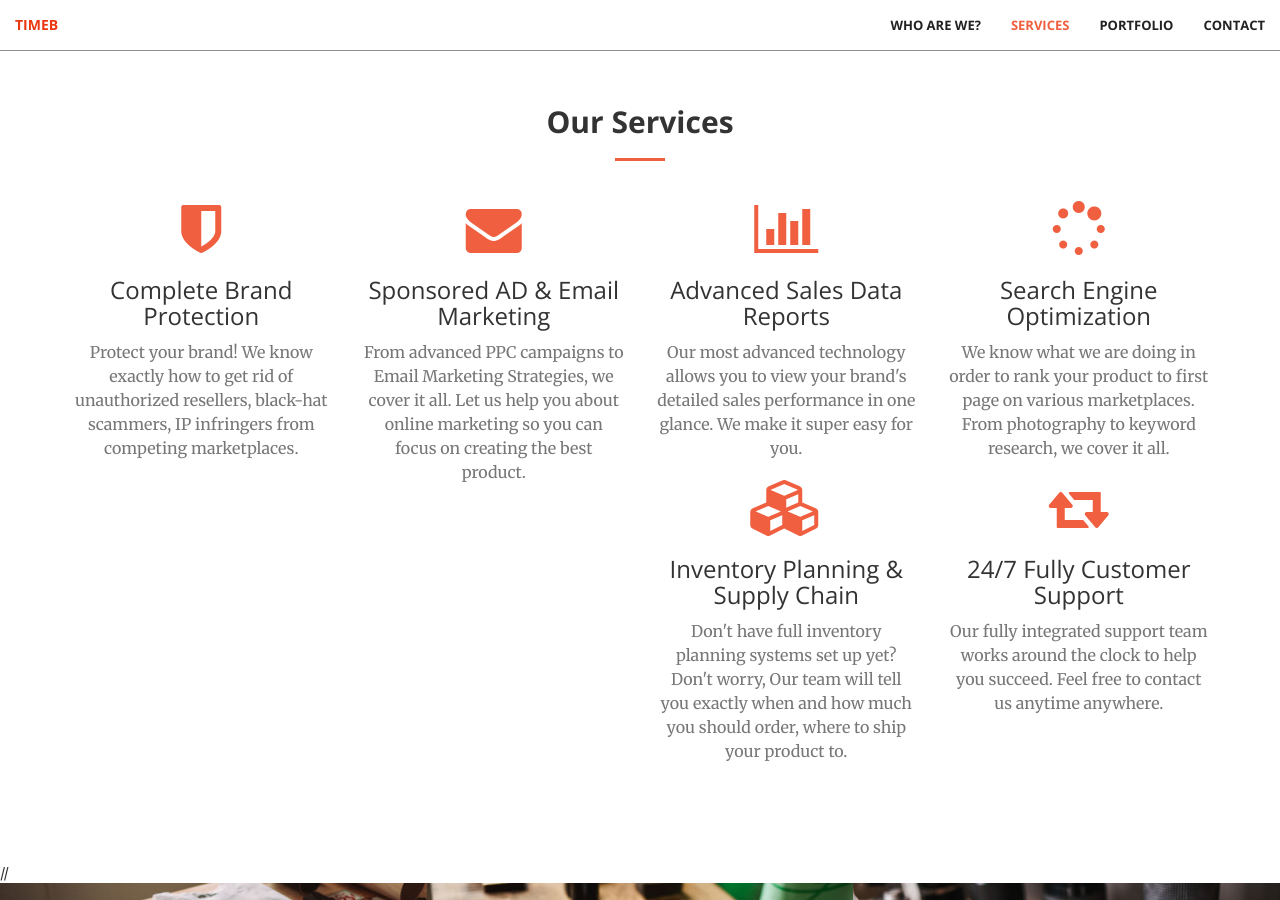
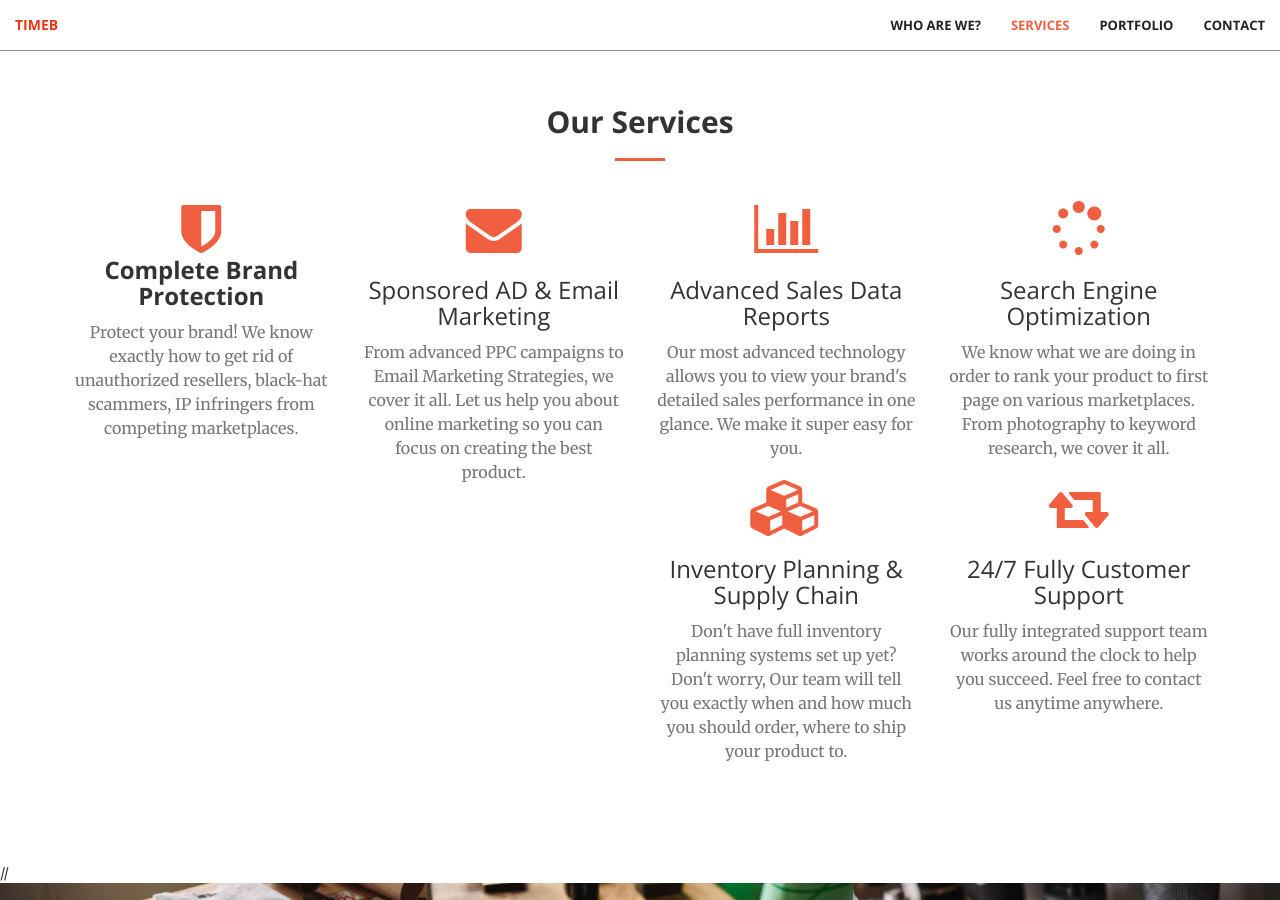
Before and after one commit to TimeBinc/TimeBinc.github.io, a Jekyll site: the page built from index.html, in a window 1280 px wide and 900 px high, scrolled down 1637 px. Built offline with Jekyll 4.4.1, drawn with Linux system fonts in a browser that asks for light colours.

Commit message:
Update services.html

```diff
--- a/_includes/services.html
+++ b/_includes/services.html
@@ -12,7 +12,7 @@
             <div class="col-lg-3 col-md-6 text-center">
                 <div class="service-box">
                     <i class="fa fa-4x fa-shield wow bounceIn fa-fw text-primary"></i>
-                    <h3>Complete Brand Protection</h3>
+                    <h3 class="section-heading">Complete Brand Protection</h3>
                     <p class="text-muted">Protect your brand! We know exactly how to get rid of unauthorized resellers, black-hat scammers, IP infringers from competing marketplaces.</p>
                 </div>
             </div>
```
